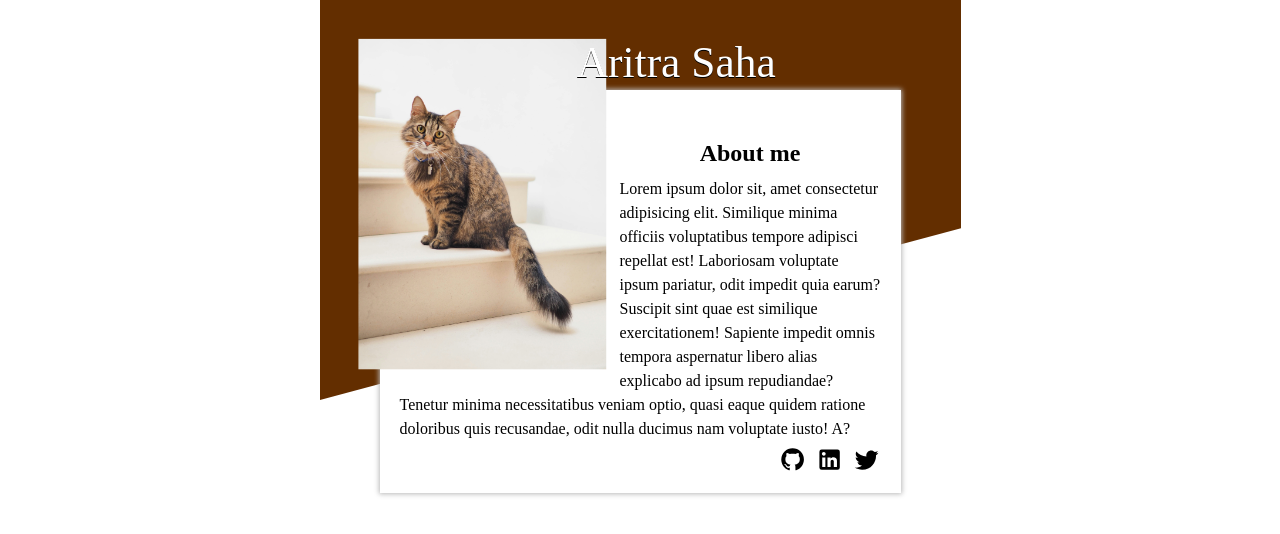
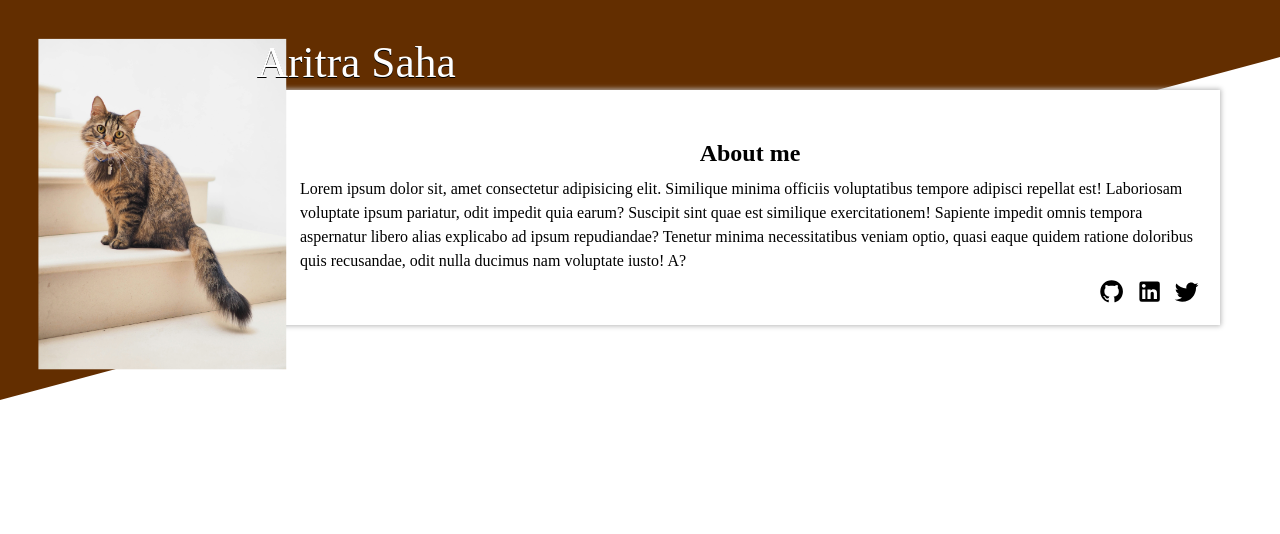
Before and after one commit to devritra/odin-homepage, a website built with webpack: page src/template.html in a window 1280 px wide. Built offline with nearby package versions, Linux system fonts and the light colour scheme.

Commit message:
feat: remove the fixed width from the main-wrapper

```diff
--- a/src/style.css
+++ b/src/style.css
@@ -13,7 +13,7 @@ body{
    justify-content: center;
 }
 .main-wrapper{
-   max-width: 320px;
+   /* max-width: 320px; */
    position: relative;
 }
  main{
@@ -62,7 +62,7 @@ body{
  @media (min-width: 641px){
    .main-wrapper{
       max-width: none;
-      width: 641px;
+      /* width: 641px; */
    }
    .about-me-section{
       display: block;
```
